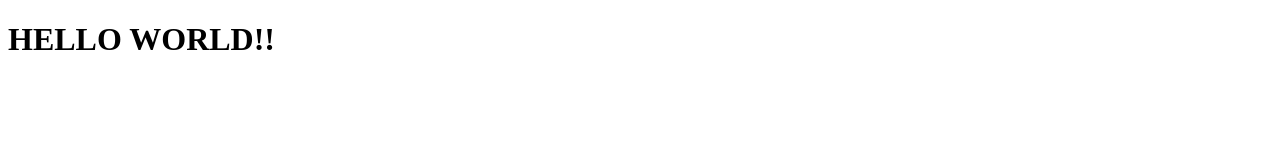
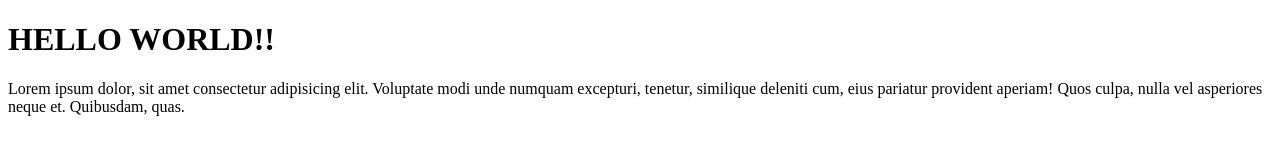
Before and after one commit to ismail99999999/e-project, a plain HTML site: page index.html in a window 1280 px wide. Drawn offline with Linux system fonts and the light colour scheme.

Commit message:
first commit

```diff
--- a/index.html
+++ b/index.html
@@ -8,5 +8,6 @@
 </head>
 <body>
     <h1>HELLO WORLD!!</h1>
+    <p>Lorem ipsum dolor, sit amet consectetur adipisicing elit. Voluptate modi unde numquam excepturi, tenetur, similique deleniti cum, eius pariatur provident aperiam! Quos culpa, nulla vel asperiores neque et. Quibusdam, quas.</p>
 </body>
 </html>
```
